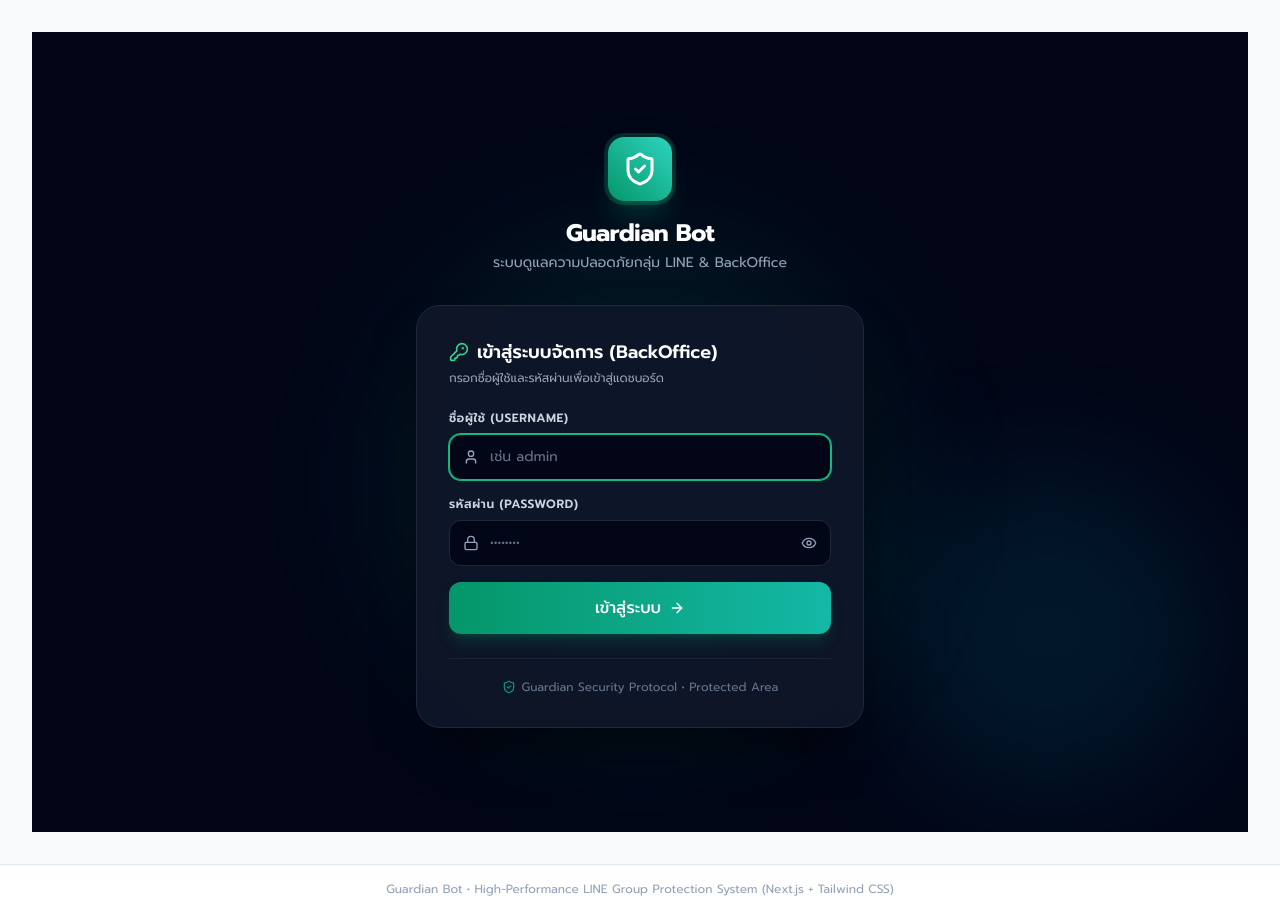
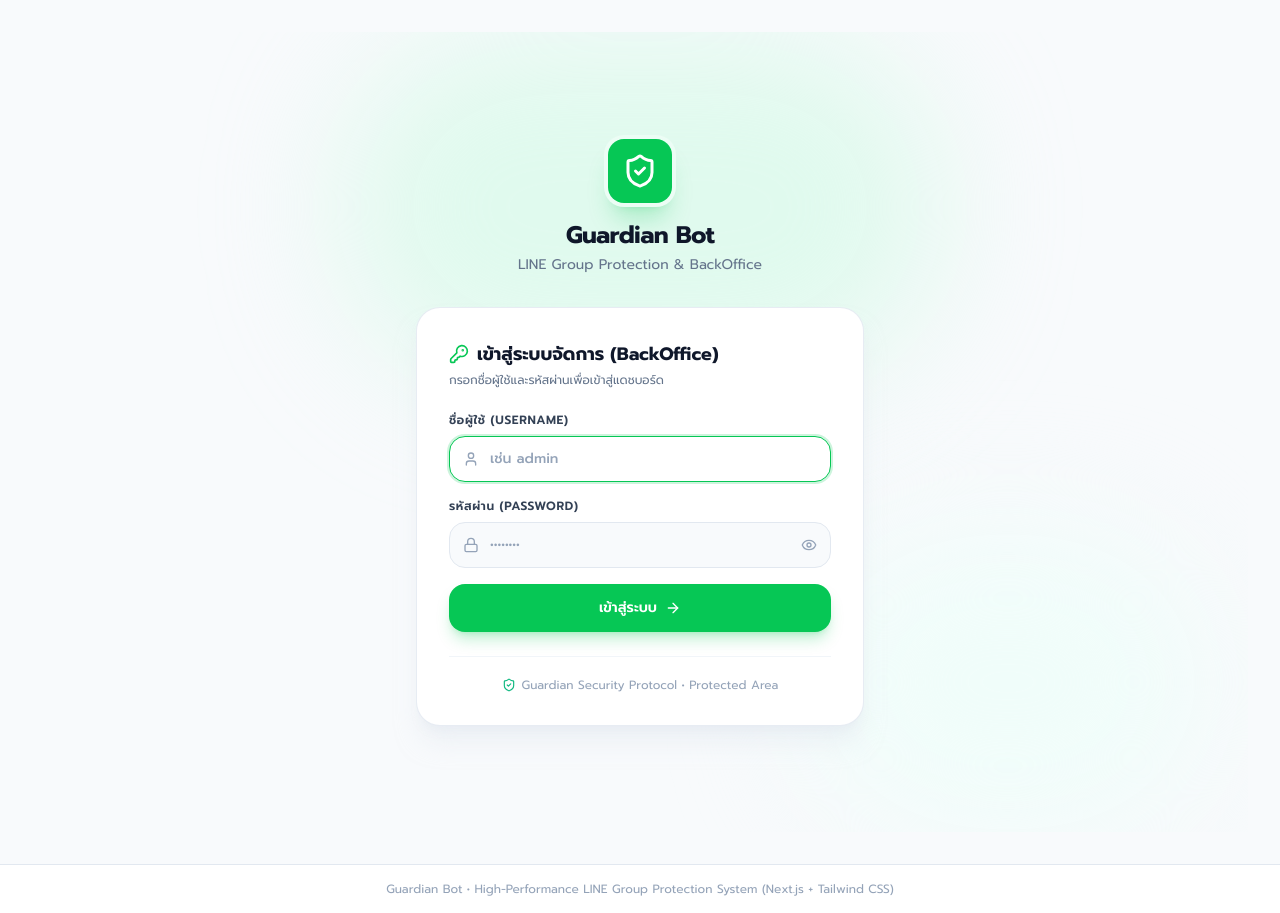
Before and after one commit to wteamworkspace-lab/guardianbot, a Next.js app: page /login in a window 1280 px wide. Built offline with nearby package versions, Linux system fonts and the light colour scheme.

Commit message:
style: redesign login page to beautiful light theme matching dashboard

```diff
--- a/src/app/login/page.jsx
+++ b/src/app/login/page.jsx
@@ -13,7 +13,6 @@
     const [error, setError] = useState('');
 
     useEffect(() => {
-        // If already logged in, redirect to dashboard
         const token = localStorage.getItem('guardian_token');
         if (token) {
             fetch('/api/auth/me', {
@@ -61,41 +60,41 @@
     };
 
     return (
-        <div className="min-h-screen bg-slate-950 flex items-center justify-center p-4 relative overflow-hidden">
-            {/* Ambient Background Glows */}
-            <div className="absolute top-1/4 left-1/2 -translate-x-1/2 w-[500px] h-[500px] bg-emerald-500/10 rounded-full blur-3xl pointer-events-none" />
-            <div className="absolute bottom-10 right-10 w-80 h-80 bg-cyan-500/10 rounded-full blur-3xl pointer-events-none" />
+        <div className="min-h-screen bg-slate-50 flex items-center justify-center p-4 relative overflow-hidden">
+            {/* Ambient Background Soft Gradients */}
+            <div className="absolute top-0 left-1/2 -translate-x-1/2 w-[600px] h-[350px] bg-emerald-100/60 rounded-full blur-3xl pointer-events-none" />
+            <div className="absolute bottom-0 right-10 w-[400px] h-[300px] bg-teal-50 rounded-full blur-3xl pointer-events-none" />
 
             <div className="w-full max-w-md relative z-10">
                 {/* Brand Header */}
                 <div className="text-center mb-8">
-                    <div className="inline-flex items-center justify-center w-16 h-16 rounded-2xl bg-gradient-to-tr from-emerald-600 to-teal-400 text-white shadow-xl shadow-emerald-500/20 mb-4 ring-4 ring-emerald-500/20">
+                    <div className="inline-flex items-center justify-center w-16 h-16 rounded-2xl bg-line text-white shadow-xl shadow-line/25 mb-4 ring-4 ring-emerald-50">
                         <ShieldCheck className="w-9 h-9" />
                     </div>
-                    <h1 className="text-2xl font-bold text-white tracking-tight">Guardian Bot</h1>
-                    <p className="text-sm text-slate-400 mt-1">ระบบดูแลความปลอดภัยกลุ่ม LINE & BackOffice</p>
+                    <h1 className="text-2xl font-extrabold text-slate-900 tracking-tight">Guardian Bot</h1>
+                    <p className="text-sm text-slate-500 mt-1">LINE Group Protection & BackOffice</p>
                 </div>
 
-                {/* Login Card */}
-                <div className="bg-slate-900/90 backdrop-blur-xl border border-slate-800 rounded-3xl p-8 shadow-2xl shadow-black/60">
+                {/* Login Card (Light Theme) */}
+                <div className="bg-white border border-slate-200/80 rounded-3xl p-8 shadow-xl shadow-slate-200/50">
                     <div className="mb-6">
-                        <h2 className="text-lg font-semibold text-white flex items-center gap-2">
-                            <KeyRound className="w-5 h-5 text-emerald-400" />
+                        <h2 className="text-lg font-bold text-slate-900 flex items-center gap-2">
+                            <KeyRound className="w-5 h-5 text-line" />
                             เข้าสู่ระบบจัดการ (BackOffice)
                         </h2>
-                        <p className="text-xs text-slate-400 mt-1">กรอกชื่อผู้ใช้และรหัสผ่านเพื่อเข้าสู่แดชบอร์ด</p>
+                        <p className="text-xs text-slate-500 mt-1">กรอกชื่อผู้ใช้และรหัสผ่านเพื่อเข้าสู่แดชบอร์ด</p>
                     </div>
 
                     {error && (
-                        <div className="mb-5 p-3.5 bg-rose-500/10 border border-rose-500/30 rounded-xl flex items-start gap-2.5 text-rose-400 text-sm">
-                            <AlertCircle className="w-5 h-5 shrink-0 mt-0.5" />
-                            <span>{error}</span>
+                        <div className="mb-5 p-3.5 bg-rose-50 border border-rose-200 rounded-2xl flex items-start gap-2.5 text-rose-700 text-sm animate-fade-in">
+                            <AlertCircle className="w-5 h-5 shrink-0 mt-0.5 text-rose-600" />
+                            <span className="font-medium">{error}</span>
                         </div>
                     )}
 
                     <form onSubmit={handleLogin} className="space-y-4">
                         <div>
-                            <label className="block text-xs font-semibold text-slate-300 uppercase tracking-wider mb-2">
+                            <label className="block text-xs font-semibold text-slate-700 uppercase tracking-wider mb-2">
                                 ชื่อผู้ใช้ (Username)
                             </label>
                             <div className="relative">
@@ -107,14 +106,14 @@
                                     value={username}
                                     onChange={(e) => setUsername(e.target.value)}
                                     placeholder="เช่น admin"
-                                    className="w-full pl-10 pr-4 py-3 bg-slate-950 border border-slate-800 rounded-xl text-white placeholder-slate-500 focus:outline-none focus:border-emerald-500 focus:ring-1 focus:ring-emerald-500 text-sm transition-all"
+                                    className="w-full pl-10 pr-4 py-3 bg-slate-50 border border-slate-200 rounded-2xl text-slate-900 placeholder-slate-400 focus:outline-none focus:bg-white focus:border-line focus:ring-2 focus:ring-line/20 text-sm transition-all font-medium"
                                     autoFocus
                                 />
                             </div>
                         </div>
 
                         <div>
-                            <label className="block text-xs font-semibold text-slate-300 uppercase tracking-wider mb-2">
+                            <label className="block text-xs font-semibold text-slate-700 uppercase tracking-wider mb-2">
                                 รหัสผ่าน (Password)
                             </label>
                             <div className="relative">
@@ -126,12 +125,12 @@
                                     value={password}
                                     onChange={(e) => setPassword(e.target.value)}
                                     placeholder="••••••••"
-                                    className="w-full pl-10 pr-11 py-3 bg-slate-950 border border-slate-800 rounded-xl text-white placeholder-slate-500 focus:outline-none focus:border-emerald-500 focus:ring-1 focus:ring-emerald-500 text-sm transition-all"
+                                    className="w-full pl-10 pr-11 py-3 bg-slate-50 border border-slate-200 rounded-2xl text-slate-900 placeholder-slate-400 focus:outline-none focus:bg-white focus:border-line focus:ring-2 focus:ring-line/20 text-sm transition-all font-medium"
                                 />
                                 <button
                                     type="button"
                                     onClick={() => setShowPassword(!showPassword)}
-                                    className="absolute inset-y-0 right-0 pr-3.5 flex items-center text-slate-400 hover:text-slate-200 transition-colors"
+                                    className="absolute inset-y-0 right-0 pr-3.5 flex items-center text-slate-400 hover:text-slate-600 transition-colors"
                                 >
                                     {showPassword ? <EyeOff className="w-4 h-4" /> : <Eye className="w-4 h-4" />}
                                 </button>
@@ -141,7 +140,7 @@
                         <button
                             type="submit"
                             disabled={loading}
-                            className="w-full mt-2 py-3.5 px-4 bg-gradient-to-r from-emerald-600 to-teal-500 hover:from-emerald-500 hover:to-teal-400 text-white font-medium rounded-xl shadow-lg shadow-emerald-600/25 transition-all flex items-center justify-center gap-2 group disabled:opacity-50 disabled:cursor-not-allowed"
+                            className="w-full mt-2 py-3.5 px-4 bg-line hover:bg-line/90 text-white font-semibold rounded-2xl shadow-lg shadow-line/25 transition-all flex items-center justify-center gap-2 group disabled:opacity-50 disabled:cursor-not-allowed text-sm"
                         >
                             {loading ? (
                                 <>
@@ -157,10 +156,10 @@
                         </button>
                     </form>
 
-                    <div className="mt-6 pt-5 border-t border-slate-800/80 text-center">
-                        <p className="text-xs text-slate-500 flex items-center justify-center gap-1.5">
-                            <ShieldCheck className="w-3.5 h-3.5 text-emerald-500/80" />
-                            Guardian Security Protocol • Protected Area
+                    <div className="mt-6 pt-5 border-t border-slate-100 text-center">
+                        <p className="text-xs text-slate-400 flex items-center justify-center gap-1.5">
+                            <ShieldCheck className="w-3.5 h-3.5 text-emerald-500" />
+                            Guardian Security Protocol &bull; Protected Area
                         </p>
                     </div>
                 </div>
--- a/src/components/AuthWrapper.jsx
+++ b/src/components/AuthWrapper.jsx
@@ -65,12 +65,12 @@
   // If checking authentication, show glowing loading screen
   if (isChecking) {
     return (
-      <div className="min-h-screen bg-slate-950 flex flex-col items-center justify-center p-4">
-        <div className="w-16 h-16 rounded-2xl bg-emerald-500/10 text-emerald-400 flex items-center justify-center mb-4 ring-4 ring-emerald-500/20 shadow-lg shadow-emerald-500/20">
+      <div className="min-h-screen bg-slate-50 flex flex-col items-center justify-center p-4">
+        <div className="w-16 h-16 rounded-2xl bg-line text-white flex items-center justify-center mb-4 shadow-xl shadow-line/25 ring-4 ring-emerald-50">
           <ShieldCheck className="w-8 h-8 animate-pulse" />
         </div>
-        <div className="flex items-center gap-2 text-slate-300 text-sm font-medium">
-          <Loader2 className="w-4 h-4 animate-spin text-emerald-400" />
+        <div className="flex items-center gap-2 text-slate-600 text-sm font-medium">
+          <Loader2 className="w-4 h-4 animate-spin text-line" />
           <span>กำลังตรวจสอบสิทธิ์เข้าถึง (Authenticating)...</span>
         </div>
       </div>
```
